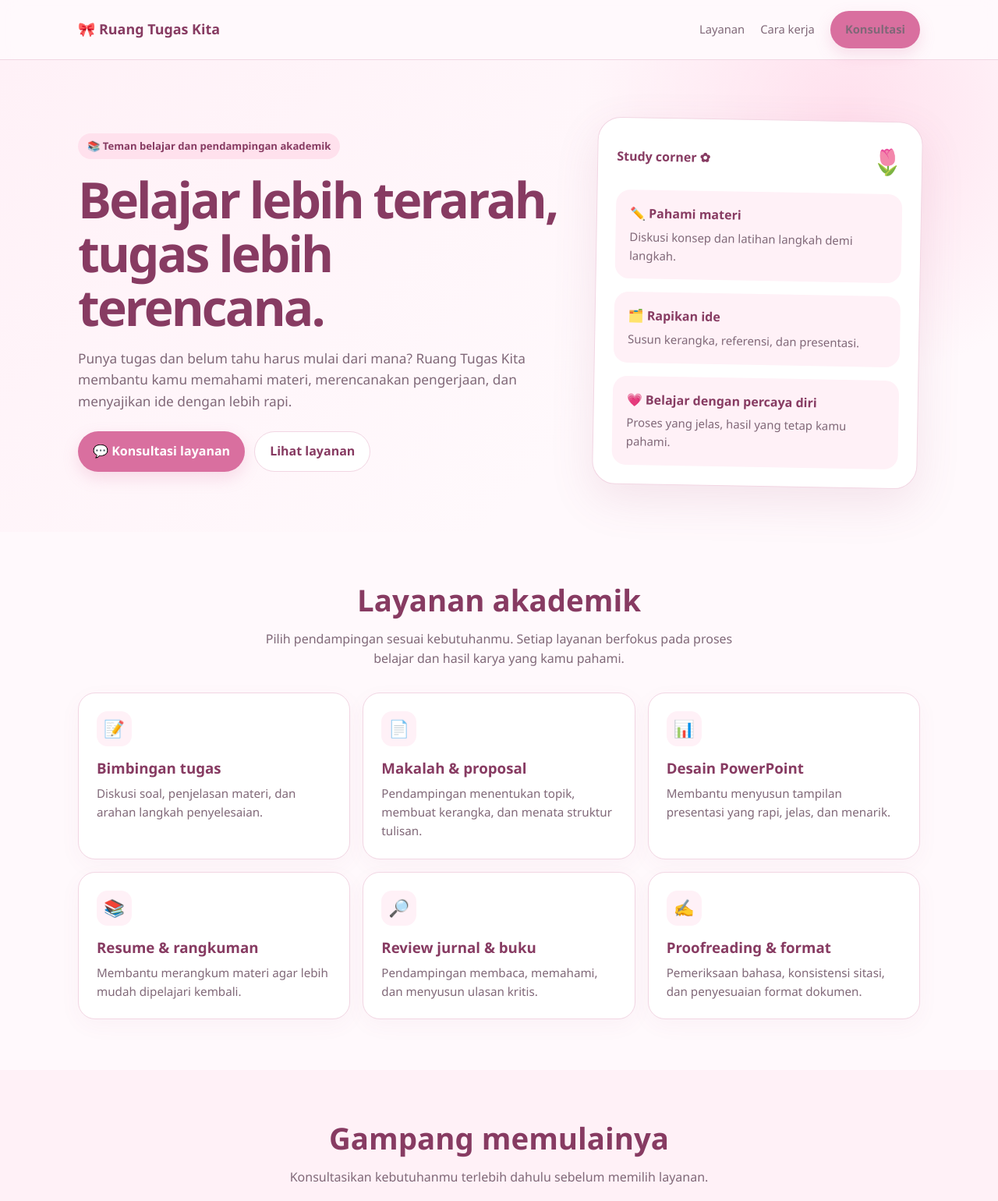
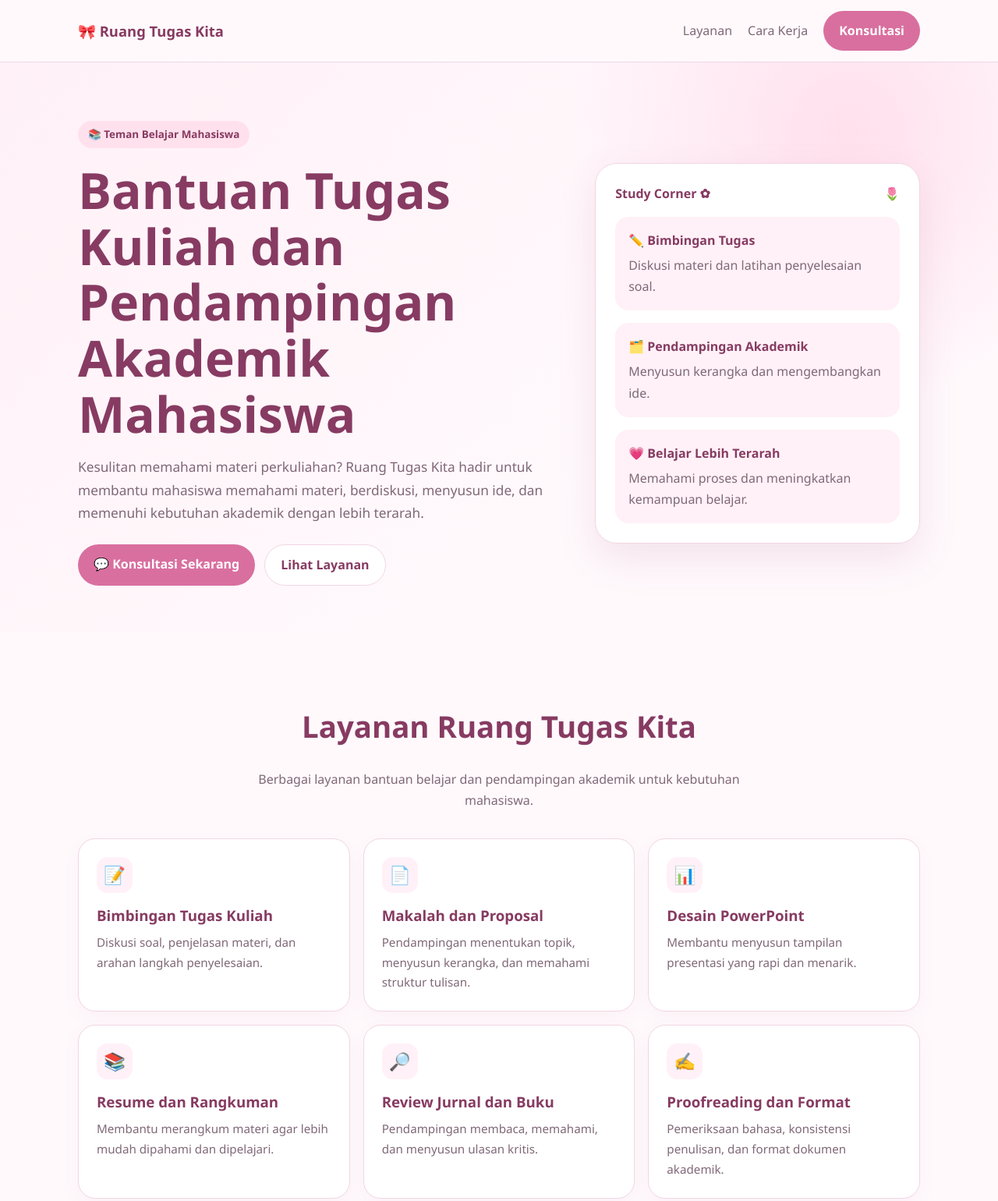
Before and after one commit to ruangtugaskitaa/Joki-tugas-di-ruang-tugas-kitaa-, a plain HTML site: page index.html in a window 1280 px wide. Shown: the top 1540 px of the page at 78% size. Drawn offline with Linux system fonts and the light colour scheme.

Commit message:
Update index.html

```diff
--- a/index.html
+++ b/index.html
@@ -1,70 +1,83 @@
-<!doctype html>
+
+<!DOCTYPE html>
 <html lang="id">
 <head>
-  <meta charset="utf-8">
+<meta charset="UTF-8">
 <meta name="viewport" content="width=device-width, initial-scale=1">
-  <title>Ruang Tugas Kita | Teman Belajar dan Pendampingan Akademik</title>
-  <meta name="description" content="Ruang Tugas Kita menyediakan pendampingan belajar, konsultasi tugas, desain presentasi, proofreading, dan bantuan format penulisan akademik.">
+
+<title>Ruang Tugas Kita | Bantuan Tugas Kuliah dan Pendampingan Akademik</title>
+<meta name="description" content="Ruang Tugas Kita menyediakan konsultasi tugas kuliah, bimbingan belajar mahasiswa, pendampingan makalah, review jurnal, desain PowerPoint, dan proofreading.">
+<meta name="robots" content="index, follow">
+<meta name="author" content="Ruang Tugas Kita">
 <meta name="theme-color" content="#fff1f7">
-  <meta property="og:title" content="Ruang Tugas Kita">
-  <meta property="og:description" content="Teman belajar dan pendampingan akademikmu.">
+
+<link rel="canonical" href="https://ruangtugaskitaa.github.io/Joki-tugas-di-ruang-tugas-kitaa-/">
+
+<meta property="og:title" content="Ruang Tugas Kita | Bantuan Akademik Mahasiswa">
+<meta property="og:description" content="Teman belajar dan pendampingan akademik mahasiswa.">
+<meta property="og:type" content="website">
+<meta property="og:url" content="https://ruangtugaskitaa.github.io/Joki-tugas-di-ruang-tugas-kitaa-/">
+
+<!-- Masukkan kode verifikasi Google Search Console di sini -->
+
 <style>
 :root{--pink:#d96f9f;--deep:#873b62;--soft:#fff1f7;--pale:#fff9fc;--ink:#513747;--muted:#806878;--line:#f2d6e3}
 *{box-sizing:border-box}
 html{scroll-behavior:smooth}
-    body{margin:0;background:var(--pale);color:var(--ink);font-family:ui-rounded,"Segoe UI",system-ui,-apple-system,sans-serif;line-height:1.6}
-    a{color:inherit}
+body{margin:0;background:var(--pale);color:var(--ink);font-family:"Segoe UI",system-ui,sans-serif;line-height:1.7}
 .wrap{width:min(1080px,92%);margin:auto}
-    header{position:sticky;top:0;z-index:5;background:#fff9fcdf;backdrop-filter:blur(12px);border-bottom:1px solid var(--line)}
-    nav{display:flex;align-items:center;justify-content:space-between;gap:16px;padding:14px 0}
-    .brand{font-weight:850;color:var(--deep);font-size:1.12rem;text-decoration:none}
-    .navlinks{display:flex;gap:20px;align-items:center;font-size:.92rem}
+header{position:sticky;top:0;z-index:10;background:#fff9fcf2;border-bottom:1px solid var(--line);backdrop-filter:blur(12px)}
+nav{display:flex;align-items:center;justify-content:space-between;padding:14px 0;gap:15px}
+.brand{color:var(--deep);font-size:1.15rem;font-weight:850;text-decoration:none}
+.navlinks{display:flex;gap:20px;align-items:center}
 .navlinks a{text-decoration:none;color:var(--muted)}
-    .btn{display:inline-flex;justify-content:center;align-items:center;gap:8px;background:var(--pink);color:white;text-decoration:none;font-weight:750;padding:12px 19px;border-radius:999px;box-shadow:0 8px 20px #d96f9f35}
-    .btn:hover{filter:brightness(.96);transform:translateY(-1px)}
-    .hero{padding:76px 0 58px;background:radial-gradient(circle at 85% 12%,#ffe0ed 0,transparent 28%),linear-gradient(135deg,#fff1f7,#fff9fc 65%)}
+.btn{display:inline-block;background:var(--pink);color:white!important;text-decoration:none;font-weight:750;padding:12px 20px;border-radius:30px;transition:.2s}
+.btn:hover{transform:translateY(-2px)}
+.secondary{background:white;color:var(--deep)!important;border:1px solid var(--line)}
+.hero{padding:75px 0 60px;background:radial-gradient(circle at 85% 12%,#ffe0ed 0,transparent 28%),linear-gradient(135deg,#fff1f7,#fff9fc 65%)}
 .hero-grid{display:grid;grid-template-columns:1.2fr .8fr;gap:38px;align-items:center}
-    .eyebrow{display:inline-block;background:#ffe1ed;color:var(--deep);padding:6px 12px;border-radius:999px;font-size:.82rem;font-weight:750}
-    h1{font-size:clamp(2.35rem,5vw,4.25rem);line-height:1.08;letter-spacing:-.045em;color:var(--deep);margin:17px 0}
-    .lead{font-size:1.08rem;color:var(--muted);max-width:610px}
+.eyebrow{display:inline-block;background:#ffe1ed;color:var(--deep);padding:6px 13px;border-radius:30px;font-size:.84rem;font-weight:750}
+h1{font-size:clamp(2.2rem,5vw,4rem);line-height:1.12;color:var(--deep);margin:18px 0}
+.lead{font-size:1.08rem;color:var(--muted)}
 .hero-actions{display:flex;gap:12px;flex-wrap:wrap;margin-top:25px}
-    .btn.secondary{background:white;color:var(--deep);border:1px solid var(--line);box-shadow:none}
-    .visual{background:white;border:1px solid var(--line);border-radius:30px;padding:24px;box-shadow:0 20px 55px #a64f7820;transform:rotate(1deg)}
-    .visual-top{display:flex;justify-content:space-between;align-items:center;color:var(--deep);font-weight:800}
-    .sparkle{font-size:2rem}
-    .note{background:var(--soft);border-radius:18px;padding:18px;margin-top:17px}
+.visual{background:white;border:1px solid var(--line);border-radius:28px;padding:25px;box-shadow:0 20px 50px #a64f7820}
+.visual-top{display:flex;justify-content:space-between;color:var(--deep);font-weight:800}
+.note{background:var(--soft);border-radius:17px;padding:17px;margin-top:16px}
 .note strong{color:var(--deep)}
-    .note p{margin:5px 0 0;color:var(--muted);font-size:.93rem}
+.note p{color:var(--muted);margin:5px 0 0}
 section{padding:65px 0}
-    .section-head{text-align:center;max-width:650px;margin:0 auto 30px}
-    h2{font-size:clamp(1.8rem,3vw,2.5rem);line-height:1.15;color:var(--deep);margin:0 0 10px}
+.section-head{text-align:center;max-width:680px;margin:0 auto 35px}
+h2{font-size:clamp(1.8rem,3vw,2.5rem);color:var(--deep);line-height:1.2}
 .section-head p,.muted{color:var(--muted)}
-    .cards{display:grid;grid-template-columns:repeat(3,1fr);gap:16px}
-    .card{background:white;border:1px solid var(--line);border-radius:22px;padding:23px;box-shadow:0 8px 28px #a64f780b}
-    .ico{width:45px;height:45px;display:grid;place-items:center;background:var(--soft);border-radius:14px;font-size:1.35rem}
-    .card h3{color:var(--deep);margin:13px 0 5px}
-    .card p{margin:0;color:var(--muted);font-size:.95rem}
+.cards{display:grid;grid-template-columns:repeat(3,1fr);gap:17px}
+.card{background:white;border:1px solid var(--line);border-radius:22px;padding:23px;box-shadow:0 8px 25px #a64f780b}
+.ico{width:46px;height:46px;display:grid;place-items:center;background:var(--soft);border-radius:14px;font-size:1.4rem}
+.card h3{color:var(--deep);margin:13px 0 6px}
+.card p{color:var(--muted);margin:0;font-size:.95rem}
 .how{background:var(--soft)}
-    .steps{display:grid;grid-template-columns:repeat(3,1fr);gap:16px}
-    .step{background:#fff;border-radius:20px;padding:22px;border:1px solid var(--line)}
-    .num{font-size:.8rem;font-weight:850;color:var(--pink);letter-spacing:.08em}
-    .price{background:white;border:1px solid var(--line);border-radius:24px;padding:28px;text-align:center;max-width:700px;margin:auto}
-    .price strong{font-size:2rem;color:var(--deep)}
+.steps{display:grid;grid-template-columns:repeat(3,1fr);gap:17px}
+.step{background:white;padding:23px;border:1px solid var(--line);border-radius:20px}
+.num{color:var(--pink);font-weight:850;font-size:.85rem}
+.price{max-width:700px;margin:auto;background:white;border:1px solid var(--line);border-radius:25px;padding:30px;text-align:center}
+.price strong{display:block;color:var(--deep);font-size:2.4rem;margin:10px}
 .contact{background:linear-gradient(135deg,#f9dce9,#fff1f7);text-align:center}
-    .contact p{color:var(--muted);max-width:600px;margin:10px auto 22px}
-    footer{padding:25px 0;text-align:center;color:var(--muted);font-size:.88rem}
-    .fine{font-size:.83rem;color:var(--muted)}
-    @media(max-width:760px){.hero-grid{grid-template-columns:1fr}.visual{max-width:480px}.cards{grid-template-columns:repeat(2,1fr)}.steps{grid-template-columns:1fr}.navlinks a:not(.btn){display:none}}
-    @media(max-width:480px){.cards{grid-template-columns:1fr}.hero{padding:54px 0 42px}.navlinks .btn{padding:9px 13px;font-size:.85rem}}
+.contact p{color:var(--muted);max-width:620px;margin:12px auto 24px}
+footer{padding:28px 0;text-align:center;color:var(--muted);font-size:.9rem}
+.fine{font-size:.83rem}
+@media(max-width:760px){.hero-grid{grid-template-columns:1fr}.cards{grid-template-columns:repeat(2,1fr)}.steps{grid-template-columns:1fr}.navlinks a:not(.btn){display:none}}
+@media(max-width:480px){.cards{grid-template-columns:1fr}.hero{padding:50px 0 40px}}
 </style>
 </head>
+
 <body>
 <header>
 <div class="wrap">
 <nav>
 <a class="brand" href="#">🎀 Ruang Tugas Kita</a>
 <div class="navlinks">
-        <a href="#layanan">Layanan</a><a href="#cara">Cara kerja</a><a href="#kontak" class="btn">Konsultasi</a>
+<a href="#layanan">Layanan</a>
+<a href="#cara">Cara Kerja</a>
+<a href="#kontak" class="btn">Konsultasi</a>
 </div>
 </nav>
 </div>
@@ -74,19 +87,19 @@
 <section class="hero">
 <div class="wrap hero-grid">
 <div>
-        <span class="eyebrow">📚 Teman belajar dan pendampingan akademik</span>
-        <h1>Belajar lebih terarah, tugas lebih terencana.</h1>
-        <p class="lead">Punya tugas dan belum tahu harus mulai dari mana? Ruang Tugas Kita membantu kamu memahami materi, merencanakan pengerjaan, dan menyajikan ide dengan lebih rapi.</p>
+<span class="eyebrow">📚 Teman Belajar Mahasiswa</span>
+<h1>Bantuan Tugas Kuliah dan Pendampingan Akademik Mahasiswa</h1>
+<p class="lead">Kesulitan memahami materi perkuliahan? Ruang Tugas Kita hadir untuk membantu mahasiswa memahami materi, berdiskusi, menyusun ide, dan memenuhi kebutuhan akademik dengan lebih terarah.</p>
 <div class="hero-actions">
-          <a class="btn" href="#kontak">💬 Konsultasi layanan</a>
-          <a class="btn secondary" href="#layanan">Lihat layanan</a>
+<a class="btn" href="#kontak">💬 Konsultasi Sekarang</a>
+<a class="btn secondary" href="#layanan">Lihat Layanan</a>
 </div>
 </div>
-      <div class="visual" aria-label="Ilustrasi catatan belajar">
-        <div class="visual-top"><span>Study corner ✿</span><span class="sparkle">🌷</span></div>
-        <div class="note"><strong>✏️ Pahami materi</strong><p>Diskusi konsep dan latihan langkah demi langkah.</p></div>
-        <div class="note"><strong>🗂️ Rapikan ide</strong><p>Susun kerangka, referensi, dan presentasi.</p></div>
-        <div class="note"><strong>💗 Belajar dengan percaya diri</strong><p>Proses yang jelas, hasil yang tetap kamu pahami.</p></div>
+<div class="visual">
+<div class="visual-top"><span>Study Corner ✿</span><span>🌷</span></div>
+<div class="note"><strong>✏️ Bimbingan Tugas</strong><p>Diskusi materi dan latihan penyelesaian soal.</p></div>
+<div class="note"><strong>🗂️ Pendampingan Akademik</strong><p>Menyusun kerangka dan mengembangkan ide.</p></div>
+<div class="note"><strong>💗 Belajar Lebih Terarah</strong><p>Memahami proses dan meningkatkan kemampuan belajar.</p></div>
 </div>
 </div>
 </section>
@@ -94,16 +107,16 @@
 <section id="layanan">
 <div class="wrap">
 <div class="section-head">
-        <h2>Layanan akademik</h2>
-        <p>Pilih pendampingan sesuai kebutuhanmu. Setiap layanan berfokus pada proses belajar dan hasil karya yang kamu pahami.</p>
+<h2>Layanan Ruang Tugas Kita</h2>
+<p>Berbagai layanan bantuan belajar dan pendampingan akademik untuk kebutuhan mahasiswa.</p>
 </div>
 <div class="cards">
-        <article class="card"><div class="ico">📝</div><h3>Bimbingan tugas</h3><p>Diskusi soal, penjelasan materi, dan arahan langkah penyelesaian.</p></article>
-        <article class="card"><div class="ico">📄</div><h3>Makalah & proposal</h3><p>Pendampingan menentukan topik, membuat kerangka, dan menata struktur tulisan.</p></article>
-        <article class="card"><div class="ico">📊</div><h3>Desain PowerPoint</h3><p>Membantu menyusun tampilan presentasi yang rapi, jelas, dan menarik.</p></article>
-        <article class="card"><div class="ico">📚</div><h3>Resume & rangkuman</h3><p>Membantu merangkum materi agar lebih mudah dipelajari kembali.</p></article>
-        <article class="card"><div class="ico">🔎</div><h3>Review jurnal & buku</h3><p>Pendampingan membaca, memahami, dan menyusun ulasan kritis.</p></article>
-        <article class="card"><div class="ico">✍️</div><h3>Proofreading & format</h3><p>Pemeriksaan bahasa, konsistensi sitasi, dan penyesuaian format dokumen.</p></article>
+<article class="card"><div class="ico">📝</div><h3>Bimbingan Tugas Kuliah</h3><p>Diskusi soal, penjelasan materi, dan arahan langkah penyelesaian.</p></article>
+<article class="card"><div class="ico">📄</div><h3>Makalah dan Proposal</h3><p>Pendampingan menentukan topik, menyusun kerangka, dan memahami struktur tulisan.</p></article>
+<article class="card"><div class="ico">📊</div><h3>Desain PowerPoint</h3><p>Membantu menyusun tampilan presentasi yang rapi dan menarik.</p></article>
+<article class="card"><div class="ico">📚</div><h3>Resume dan Rangkuman</h3><p>Membantu merangkum materi agar lebih mudah dipahami dan dipelajari.</p></article>
+<article class="card"><div class="ico">🔎</div><h3>Review Jurnal dan Buku</h3><p>Pendampingan membaca, memahami, dan menyusun ulasan kritis.</p></article>
+<article class="card"><div class="ico">✍️</div><h3>Proofreading dan Format</h3><p>Pemeriksaan bahasa, konsistensi penulisan, dan format dokumen akademik.</p></article>
 </div>
 </div>
 </section>
@@ -111,13 +124,13 @@
 <section class="how" id="cara">
 <div class="wrap">
 <div class="section-head">
-        <h2>Gampang memulainya</h2>
-        <p>Konsultasikan kebutuhanmu terlebih dahulu sebelum memilih layanan.</p>
+<h2>Bagaimana Cara Kerjanya?</h2>
+<p>Proses konsultasi sederhana dan transparan.</p>
 </div>
 <div class="steps">
-        <div class="step"><div class="num">LANGKAH 01</div><h3>Ceritakan kebutuhan</h3><p class="muted">Jelaskan mata pelajaran, jenis tugas, instruksi, dan tenggat waktunya.</p></div>
-        <div class="step"><div class="num">LANGKAH 02</div><h3>Diskusikan layanan</h3><p class="muted">Kami jelaskan bentuk pendampingan, estimasi waktu, dan biaya sebelum disepakati.</p></div>
-        <div class="step"><div class="num">LANGKAH 03</div><h3>Mulai belajar</h3><p class="muted">Kamu mengikuti prosesnya dan memahami materi atau dokumen yang dikerjakan.</p></div>
+<div class="step"><div class="num">LANGKAH 01</div><h3>Ceritakan Kebutuhan</h3><p class="muted">Jelaskan materi, jenis tugas, instruksi, dan kebutuhanmu.</p></div>
+<div class="step"><div class="num">LANGKAH 02</div><h3>Diskusikan Layanan</h3><p class="muted">Tentukan bentuk pendampingan, estimasi waktu, dan biaya.</p></div>
+<div class="step"><div class="num">LANGKAH 03</div><h3>Mulai Belajar</h3><p class="muted">Ikuti prosesnya dan pahami materi atau dokumen yang dibahas.</p></div>
 </div>
 </div>
 </section>
@@ -125,20 +138,29 @@
 <section id="harga">
 <div class="wrap">
 <div class="price">
-        <span class="eyebrow">Harga bersahabat</span>
-        <h2 style="margin-top:14px">Mulai dari</h2>
+<span class="eyebrow">Harga Bersahabat</span>
+<h2>Mulai dari</h2>
 <strong>Rp5.000</strong>
-        <p class="muted">Biaya akhir menyesuaikan jenis layanan, tingkat kesulitan, dan waktu pengerjaan. Tanyakan estimasi terlebih dahulu—tidak ada biaya tanpa persetujuan.</p>
+<p class="muted">Biaya menyesuaikan jenis layanan, tingkat kesulitan, dan waktu pengerjaan. Tanyakan estimasi terlebih dahulu. Tidak ada biaya tanpa persetujuan.</p>
+</div>
+</div>
+</section>
+
+<section id="tentang">
+<div class="wrap">
+<div class="section-head">
+<h2>Tentang Ruang Tugas Kita</h2>
+<p>Ruang Tugas Kita merupakan layanan pendampingan akademik yang membantu mahasiswa belajar lebih terarah melalui konsultasi, diskusi materi, pengembangan ide, dan perapian dokumen. Kami mengutamakan pemahaman dan proses belajar yang bertanggung jawab.</p>
 </div>
 </div>
 </section>
 
 <section class="contact" id="kontak">
 <div class="wrap">
-      <span class="eyebrow">💌 Kami siap berdiskusi</span>
-      <h2 style="margin-top:14px">Ada yang ingin kamu konsultasikan?</h2>
-      <p>Kirim pesan untuk menanyakan ketersediaan layanan dan estimasi biaya. Jangan kirim kata sandi, data pribadi sensitif, atau informasi akun sekolah/kampus.</p>
-      <a class="btn" href="https://wa.me/6283838038456?text=Halo%20Ruang%20Tugas%20Kita%2C%20saya%20ingin%20konsultasi%20layanan%20akademik." target="_blank" rel="noopener">💚 Chat WhatsApp</a>
+<span class="eyebrow">💌 Kami Siap Berdiskusi</span>
+<h2>Ada yang Ingin Kamu Konsultasikan?</h2>
+<p>Hubungi Ruang Tugas Kita untuk menanyakan informasi layanan, konsultasi akademik, dan estimasi biaya.</p>
+<a class="btn" href="https://wa.me/6283838038456?text=Halo%20Ruang%20Tugas%20Kita%2C%20saya%20ingin%20konsultasi%20layanan%20akademik." target="_blank" rel="noopener noreferrer">💚 Hubungi WhatsApp</a>
 <p class="fine">WhatsApp: 0838-3803-8456</p>
 </div>
 </section>
@@ -147,11 +169,14 @@
 <footer>
 <div class="wrap">
 <strong>🎀 Ruang Tugas Kita</strong>
-    <p>Teman belajar dan pendampingan akademik.</p>
-    <p class="fine">Layanan ini mendukung proses belajar. Kami tidak mengerjakan ujian, plagiarisme, atau tugas untuk diklaim sebagai karya orang lain.</p>
+<p>Teman Belajar dan Pendampingan Akademik Mahasiswa.</p>
+<p class="fine">Kami mendukung proses belajar yang jujur, pemahaman materi, dan pengembangan kemampuan akademik. Kami tidak mengerjakan ujian atau membantu plagiarisme.</p>
 <p>© <span id="year"></span> Ruang Tugas Kita.</p>
 </div>
 </footer>
-<script>document.getElementById('year').textContent = new Date().getFullYear();</script>
+
+<script>
+document.getElementById("year").textContent = new Date().getFullYear();
+</script>
 </body>
 </html>
```
Lines whose indentation alone changed are shown as unchanged.
